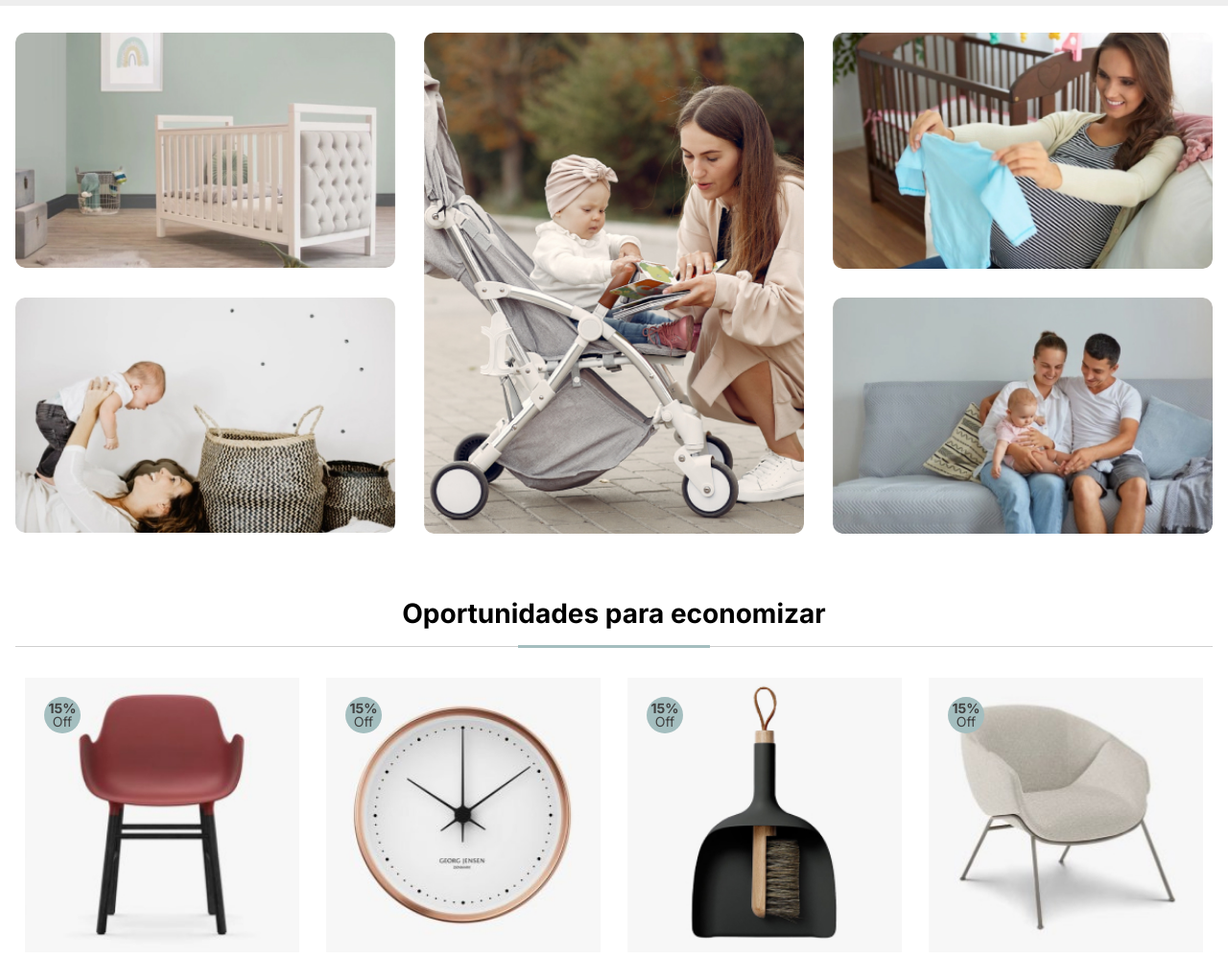
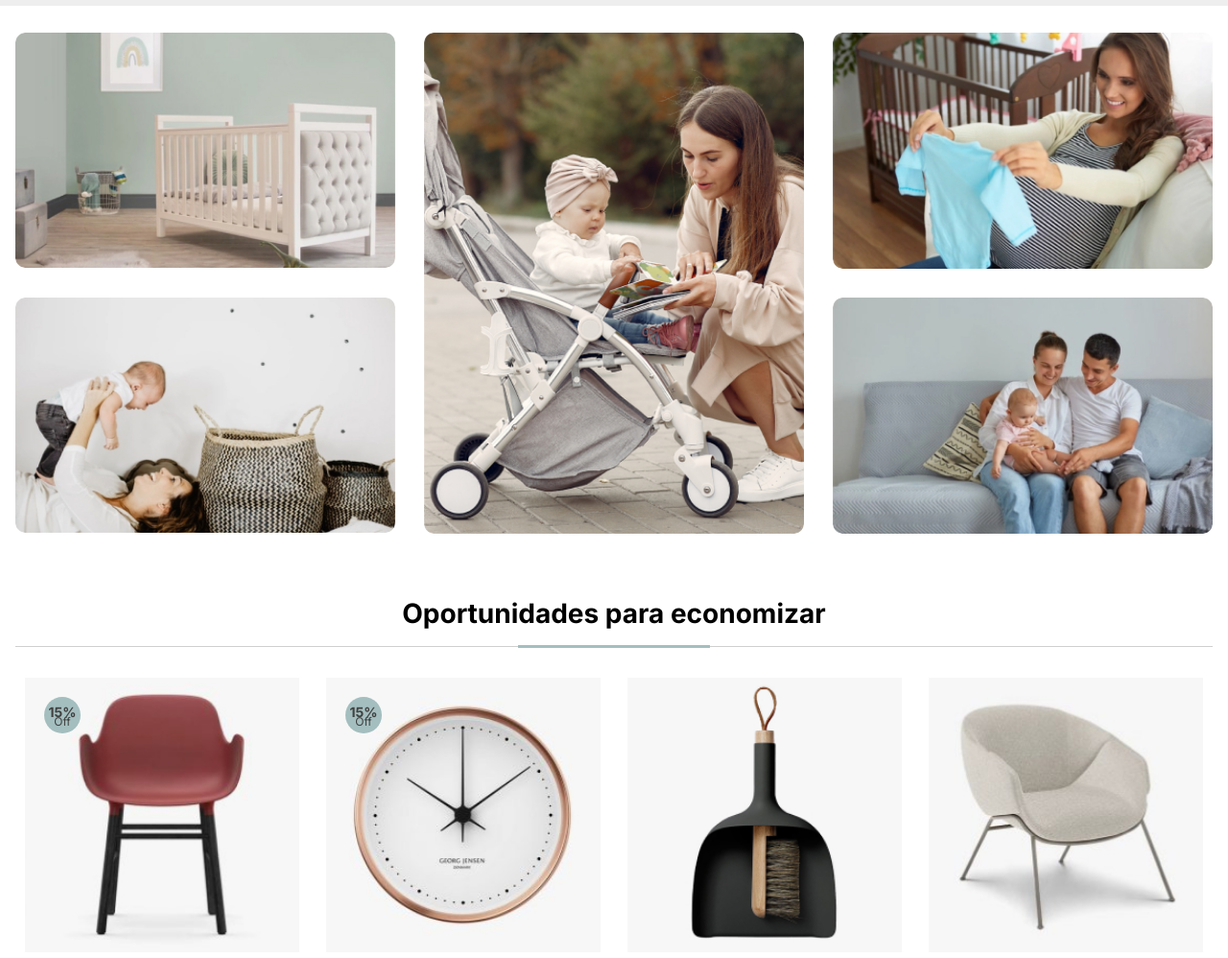
Before and after one commit to eulucastiagolt/teste-catus, a website: page index.html in a window 1280 px wide. Shown: the part 96-1094 px from the top of the page at 96% size. Drawn offline with Linux system fonts and the light colour scheme; files whose address does not match are found by name.

Commit message:
:lipstick: styling showcase.

```diff
--- a/app/sass/_showcase.scss
+++ b/app/sass/_showcase.scss
@@ -52,11 +52,12 @@
       justify-content: center;
       gap: 5px;
 
-      background: #FFFFFF;
+      background: var(--white);
       transition: all 300ms;
+      box-shadow: 0px 0px 10px rgba(var(--black), 0.18);
 
       &:hover{
-        box-shadow: 0px 0px 10px rgba(0, 0, 0, 0.18);
+        box-shadow: 0px 0px 10px rgba(var(--black), 0.18);
 
         & .showcase{
           &_list{
@@ -103,14 +104,18 @@
 
           width: 38px;
           height: 38px;
+          padding-top: 4px;
           border-radius: 50px;
           background: var(--primary);
 
-          font-size: 0.875rem;
-          line-height: 0.875rem;
+          font-size: 0.75rem;
+          line-height: 90%;
 
-          color: #404040;
+          color: var(--showcase_discount_text);
 
+          b{
+            font-size: 0.875rem;
+          }
         }
       }
 
--- a/app/sass/_variables.scss
+++ b/app/sass/_variables.scss
@@ -8,6 +8,7 @@
   --footer_border: #CFCFCF;
 
   --showcase_border_title: #CFCFCF;
+  --showcase_discount_text: #404040;
 
   --black: #000000;
   --white: #ffffff;
--- a/index.html
+++ b/index.html
@@ -164,7 +164,6 @@
                   <img src="./assets/img/product03.jpg" alt="Aliquam congue nisl ele ac ligula convallis, luctus blandit augue." />
                 </div>
                 <div class="showcase_list_item_flags">
-                  <div class="showcase_list_item_flags_discount"><b>15%</b> Off</div>
                 </div>
               </div>
               <div class="showcase_list_item_content">
@@ -188,7 +187,6 @@
                   <img src="./assets/img/product04.jpg" alt="Aliquam congue nisl ele ac ligula convallis, luctus blandit augue." />
                 </div>
                 <div class="showcase_list_item_flags">
-                  <div class="showcase_list_item_flags_discount"><b>15%</b> Off</div>
                 </div>
               </div>
               <div class="showcase_list_item_content">
```
Also changed, not shown: assets/css/styles.min.css.
